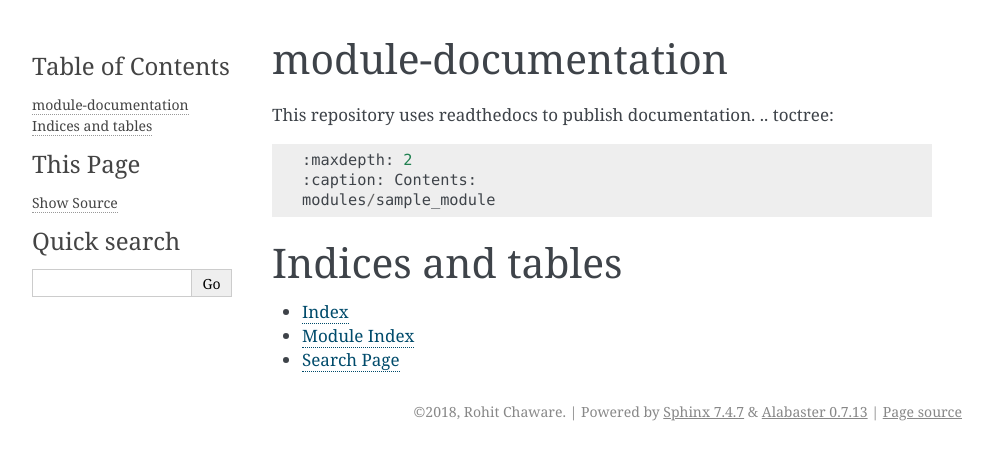
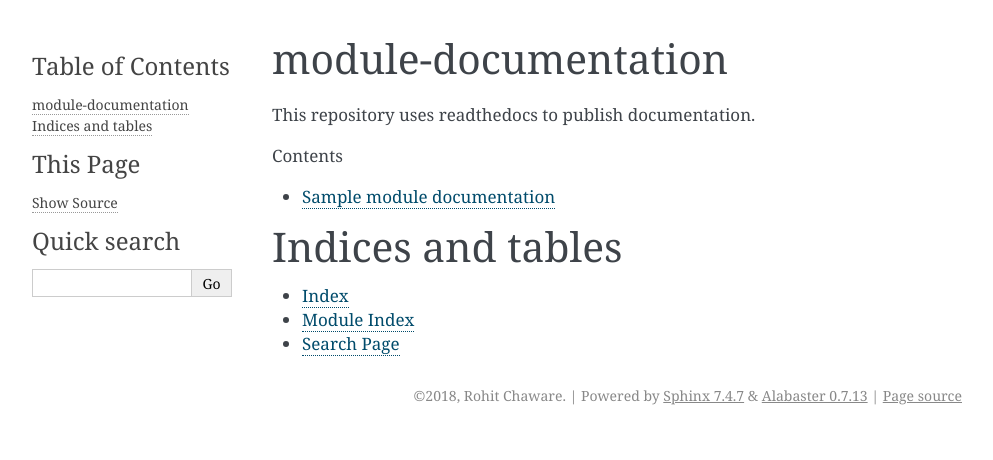
Before and after one commit to rohitChaware/module-documentation, a Sphinx documentation site: the page built from docs/index.rst, in a window 1280 px wide. Shown: the top 460 px of the page, without its empty margins (148-1141 px from the left). Built offline with Sphinx 7.4.7, drawn with Linux system fonts in a browser that asks for light colours.

Commit message:
Fix index.rst

```diff
--- a/docs/index.rst
+++ b/docs/index.rst
@@ -6,9 +6,11 @@
 module-documentation
 ================================================
 This repository uses readthedocs to publish documentation.
+
 .. toctree::
    :maxdepth: 2
-   :caption: Contents:
+   :caption: Contents
+
    modules/sample_module
 
 
```
